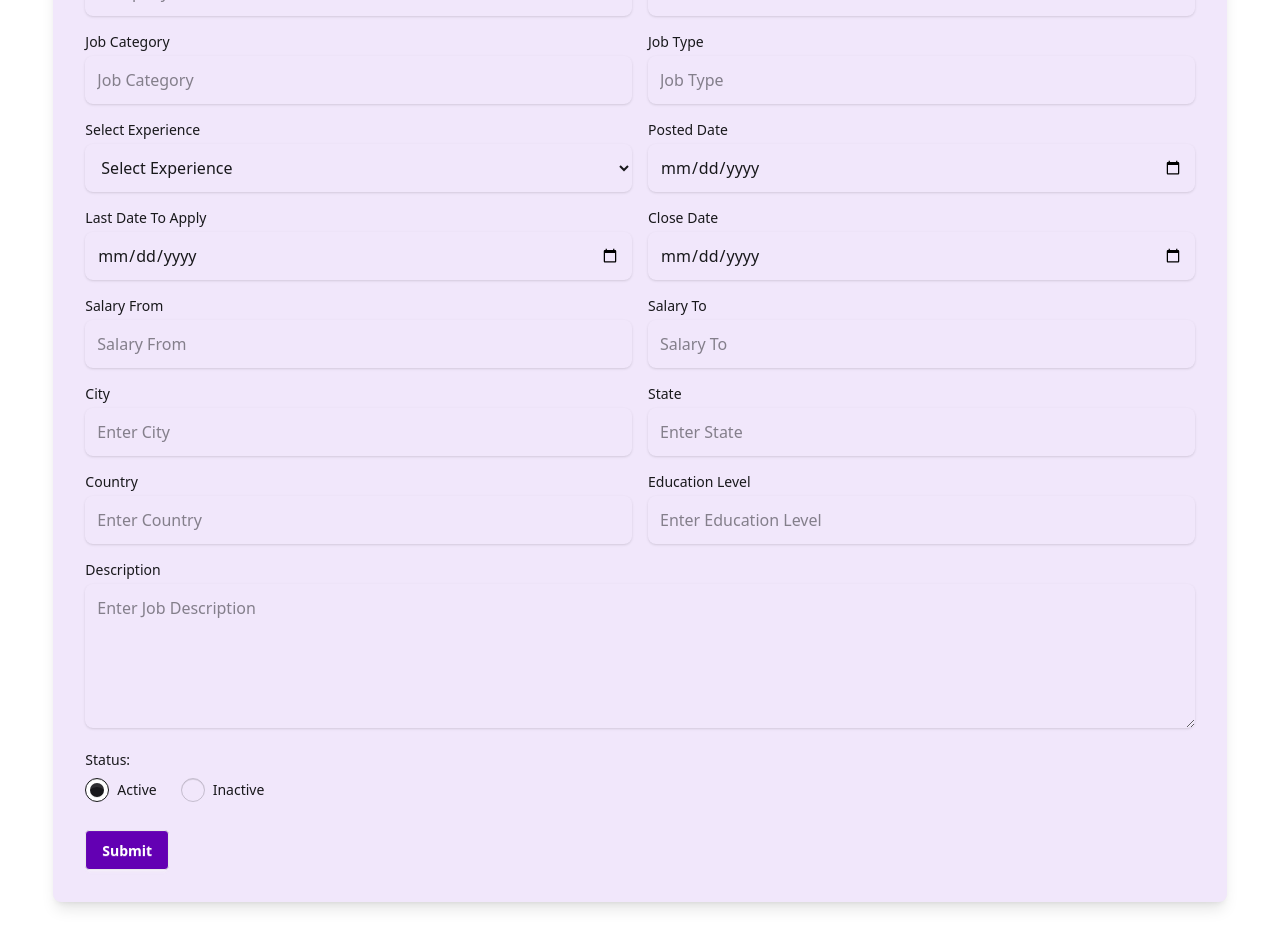
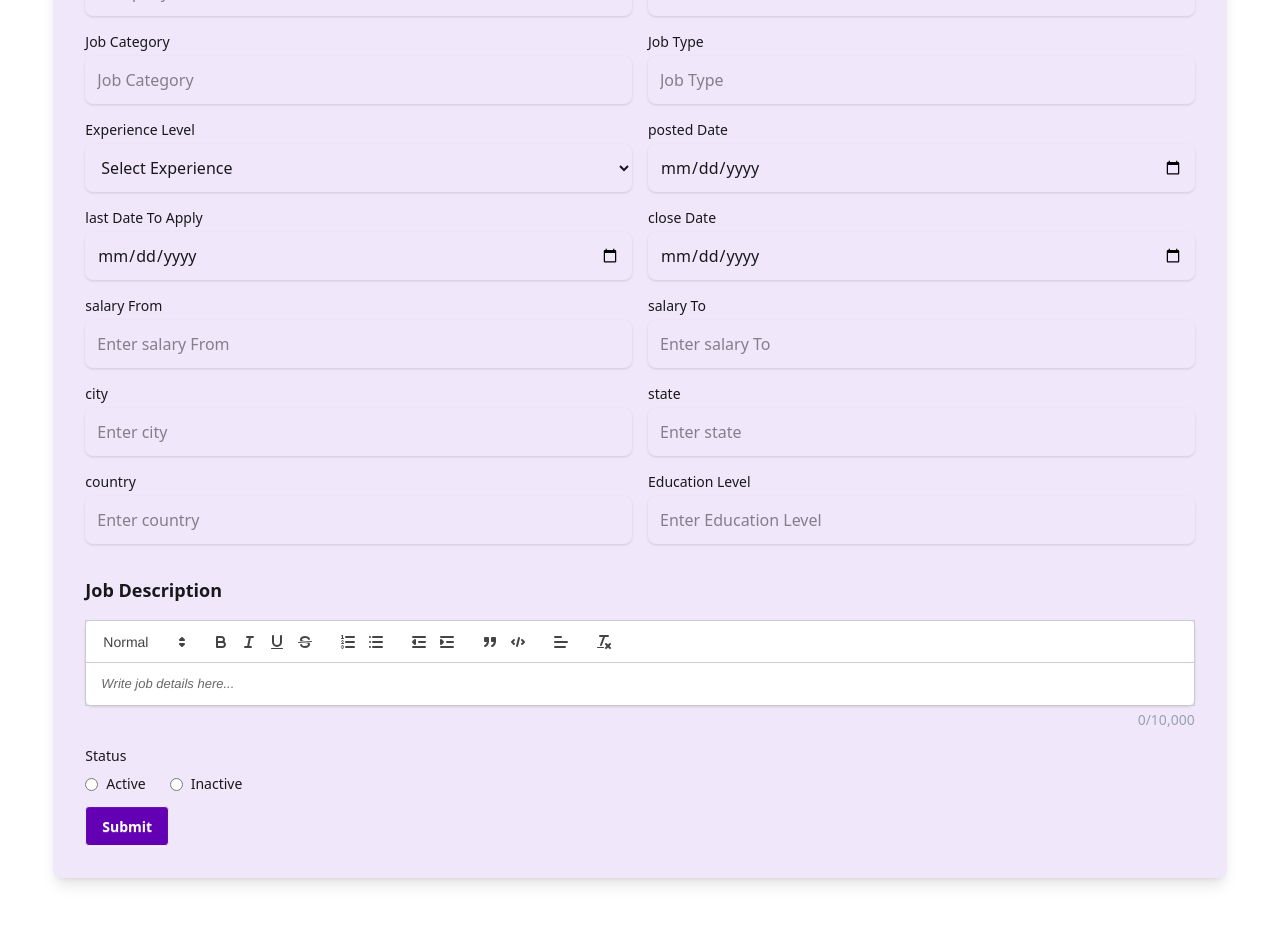
Before and after one commit to Adnan-Rony/University-Career-Placement, a React (Vite) app in the folder Frontend/: page /dashboard/employer/post-job in a window 1280 px wide. Shown: the part 280-1222 px from the top of the page. After the commit the page ends 1198 px from the top, so only its background shows below. Built offline with nearby package versions, Linux system fonts and the light colour scheme; no server answers.

Commit message:
use react quill

```diff
--- /dev/null
+++ b/Frontend/src/Pages/Empoloyer/JobDescriptionEditor.jsx
@@ -0,0 +1,31 @@
+
+import ReactQuill from "react-quill";
+import "react-quill/dist/quill.snow.css"; // Import styles
+
+const JobDescriptionEditor = ({ value, onChange }) => {
+  return (
+    <div className="w-full">
+      <label className="block text-lg font-semibold">Job description</label>
+      <p className="text-sm text-gray-500 mb-2">
+        This will be visible to anyone who views your job post.
+      </p>
+      <ReactQuill
+        theme="snow"
+        value={value}
+        onChange={onChange}
+        placeholder="Write job details here..."
+        modules={{
+          toolbar: [
+            ["bold", "italic"],
+            [{ list: "ordered" }, { list: "bullet" }],
+            [{ align: [] }],
+          ],
+        }}
+        className="bg-white"
+      />
+      <p className="text-gray-400 text-sm text-right mt-1">{value.length}/10,000</p>
+    </div>
+  );
+};
+
+export default JobDescriptionEditor;
--- a/Frontend/src/Pages/Empoloyer/PostJob.jsx
+++ b/Frontend/src/Pages/Empoloyer/PostJob.jsx
@@ -1,58 +1,44 @@
-import React from 'react'
-import { SectionTitle } from '../../Components/Shared/SectionTitle'
-import { useForm } from 'react-hook-form'
+import React, { useState } from "react";
+import { useForm } from "react-hook-form";
+import ReactQuill from "react-quill";
+import "react-quill/dist/quill.snow.css";
+import { SectionTitle } from "../../Components/Shared/SectionTitle";
 
 export const PostJob = () => {
   const {
     register,
     handleSubmit,
-        watch,
     formState: { errors },
-      } = useForm()
+  } = useForm();
+  const [description, setDescription] = useState("");
 
   const onSubmit = (data) => {
     const jobDetails = {
-          companyName: data.companyName,
-          position: data.position,
-          category: data.category,
-          jobType: data.jobType,
-          experience: data.experience,
-          postedDate: data.postedDate,
-          lastDateToApply: data.lastDateToApply,
-          closeDate: data.closeDate,
-          salaryFrom: data.salaryFrom,
-          salaryTo: data.salaryTo,
-          city: data.city,
-          state: data.state,
-          country: data.country,
-          educationLevel: data.educationLevel,
-          description: data.description,
-          status: data.status,
+      ...data,
+      description,
+    };
+    console.log("Job Details:", jobDetails);
   };
 
-        console.log('Job Details:', jobDetails);
-      }
   return (
-    <div className='bg-background container mx-auto my-10 p-4 rounded-lg shadow-lg'>
-        <SectionTitle title={'Post Job'}></SectionTitle>
-        <div>
-        <form onSubmit={handleSubmit(onSubmit)} className='p-4'>
-
-
-
-
-          <div className='grid lg:grid-cols-2 grid-cols-1 gap-4 '>
-
+    <div className="bg-background container mx-auto my-10 p-4 rounded-lg shadow-lg">
+      <SectionTitle title={"Post Job"} />
+      <form onSubmit={handleSubmit(onSubmit)} className="p-4">
+        <div className="grid lg:grid-cols-2 grid-cols-1 gap-4">
           {/* Company Name */}
           <div>
-            <label className="block text-sm font-medium mb-1">Company Name</label>
+            <label className="block text-sm font-medium mb-1">
+              Company Name
+            </label>
             <input
               type="text"
               placeholder="Company Name"
               {...register("companyName", { required: true })}
               className="w-full shadow rounded-lg p-3 focus:ring-2 focus:ring-purple-400 outline-none"
             />
-            {errors.companyName && <span className='text-red-500'>This field is required</span>}
+            {errors.companyName && (
+              <span className="text-red-500">This field is required</span>
+            )}
           </div>
 
           {/* Job Position */}
@@ -64,19 +50,25 @@ export const PostJob = () => {
               {...register("position", { required: true })}
               className="w-full shadow rounded-lg p-3 focus:ring-2 focus:ring-purple-400 outline-none"
             />
-            {errors.position && <span className='text-red-500'>This field is required</span>}
+            {errors.position && (
+              <span className="text-red-500">This field is required</span>
+            )}
           </div>
 
           {/* Job Category */}
           <div>
-            <label className="block text-sm font-medium mb-1">Job Category</label>
+            <label className="block text-sm font-medium mb-1">
+              Job Category
+            </label>
             <input
               type="text"
               placeholder="Job Category"
               {...register("category", { required: true })}
               className="w-full shadow rounded-lg p-3 focus:ring-2 focus:ring-purple-400 outline-none"
             />
-            {errors.category && <span className='text-red-500'>This field is required</span>}
+            {errors.category && (
+              <span className="text-red-500">This field is required</span>
+            )}
           </div>
 
           {/* Job Type */}
@@ -88,181 +80,158 @@ export const PostJob = () => {
               {...register("jobType", { required: true })}
               className="w-full shadow rounded-lg p-3 focus:ring-2 focus:ring-purple-400 outline-none"
             />
-            {errors.jobType && <span className='text-red-500'>This field is required</span>}
+            {errors.jobType && (
+              <span className="text-red-500">This field is required</span>
+            )}
           </div>
 
-          {/* Select Experience */}
+          {/* Experience */}
           <div>
-            <label className="block text-sm font-medium mb-1">Select Experience</label>
-            <select {...register("experience", { required: true })} className="w-full shadow rounded-lg p-3 focus:ring-2 focus:ring-purple-400 outline-none">
+            <label className="block text-sm font-medium mb-1">
+              Experience Level
+            </label>
+            <select
+              {...register("experience", { required: true })}
+              className="w-full shadow rounded-lg p-3 focus:ring-2 focus:ring-purple-400 outline-none"
+            >
               <option value="">Select Experience</option>
               <option value="Entry Level">Entry Level</option>
               <option value="Mid Level">Mid Level</option>
               <option value="Senior Level">Senior Level</option>
             </select>
-            {errors.experience && <span className='text-red-500'>This field is required</span>}
+            {errors.experience && (
+              <span className="text-red-500">This field is required</span>
+            )}
           </div>
 
-          {/* Posted Date */}
-          <div>
-            <label className="block text-sm font-medium mb-1">Posted Date</label>
+          {/* Dates */}
+          {["postedDate", "lastDateToApply", "closeDate"].map((field) => (
+            <div key={field}>
+              <label className="block text-sm font-medium mb-1">
+                {field.replace(/([A-Z])/g, " $1")}
+              </label>
               <input
                 type="date"
-              {...register("postedDate", { required: true })}
+                {...register(field, { required: true })}
                 className="w-full shadow rounded-lg p-3 focus:ring-2 focus:ring-purple-400 outline-none"
               />
-            {errors.postedDate && <span className='text-red-500'>This field is required</span>}
+              {errors[field] && (
+                <span className="text-red-500">This field is required</span>
+              )}
             </div>
+          ))}
 
-          {/* Last Date To Apply */}
-          <div>
-            <label className="block text-sm font-medium mb-1">Last Date To Apply</label>
+          {/* Salary */}
+          {["salaryFrom", "salaryTo"].map((field) => (
+            <div key={field}>
+              <label className="block text-sm font-medium mb-1">
+                {field.replace(/([A-Z])/g, " $1")}
+              </label>
               <input
-              type="date"
-              {...register("lastDateToApply", { required: true })}
+                type="number"
+                placeholder={`Enter ${field.replace(/([A-Z])/g, " $1")}`}
+                {...register(field, { required: true })}
                 className="w-full shadow rounded-lg p-3 focus:ring-2 focus:ring-purple-400 outline-none"
               />
-            {errors.lastDateToApply && <span className='text-red-500'>This field is required</span>}
+              {errors[field] && (
+                <span className="text-red-500">This field is required</span>
+              )}
             </div>
+          ))}
 
-          {/* Close Date */}
-          <div>
-            <label className="block text-sm font-medium mb-1">Close Date</label>
+          {/* Location */}
+          {["city", "state", "country"].map((field) => (
+            <div key={field}>
+              <label className="block text-sm font-medium mb-1">
+                {field.replace(/([A-Z])/g, " $1")}
+              </label>
               <input
-              type="date"
-              {...register("closeDate", { required: true })}
+                type="text"
+                placeholder={`Enter ${field}`}
+                {...register(field, { required: true })}
                 className="w-full shadow rounded-lg p-3 focus:ring-2 focus:ring-purple-400 outline-none"
               />
-            {errors.closeDate && <span className='text-red-500'>This field is required</span>}
+              {errors[field] && (
+                <span className="text-red-500">This field is required</span>
+              )}
             </div>
+          ))}
 
-          {/* Salary From */}
+          {/* Education Level */}
           <div>
-            <label className="block text-sm font-medium mb-1">Salary From</label>
-            <input
-              type="number"
-              placeholder="Salary From"
-              {...register("salaryFrom", { required: true })}
-              className="w-full shadow rounded-lg p-3 focus:ring-2 focus:ring-purple-400 outline-none"
-            />
-            {errors.salaryFrom && <span className='text-red-500'>This field is required</span>}
-          </div>
-
-          {/* Salary To */}
-          <div>
-            <label className="block text-sm font-medium mb-1">Salary To</label>
-            <input
-              type="number"
-              placeholder="Salary To"
-              {...register("salaryTo", { required: true })}
-              className="w-full shadow rounded-lg p-3 focus:ring-2 focus:ring-purple-400 outline-none"
-            />
-            {errors.salaryTo && <span className='text-red-500'>This field is required</span>}
-          </div>
-
-          {/* Enter City */}
-          <div>
-            <label className="block text-sm font-medium mb-1">City</label>
-            <input
-              type="text"
-              placeholder="Enter City"
-              {...register("city", { required: true })}
-              className="w-full shadow rounded-lg p-3 focus:ring-2 focus:ring-purple-400 outline-none"
-            />
-            {errors.city && <span className='text-red-500'>This field is required</span>}
-          </div>
-
-          {/* Enter State */}
-          <div>
-            <label className="block text-sm font-medium mb-1">State</label>
-            <input
-              type="text"
-              placeholder="Enter State"
-              {...register("state", { required: true })}
-              className="w-full shadow rounded-lg p-3 focus:ring-2 focus:ring-purple-400 outline-none"
-            />
-            {errors.state && <span className='text-red-500'>This field is required</span>}
-          </div>
-
-          {/* Enter Country */}
-          <div>
-            <label className="block text-sm font-medium mb-1">Country</label>
-            <input
-              type="text"
-              placeholder="Enter Country"
-              {...register("country", { required: true })}
-              className="w-full shadow rounded-lg p-3 focus:ring-2 focus:ring-purple-400 outline-none"
-            />
-            {errors.country && <span className='text-red-500'>This field is required</span>}
-          </div>
-
-          {/* Enter Education Level */}
-          <div>
-            <label className="block text-sm font-medium mb-1">Education Level</label>
+            <label className="block text-sm font-medium mb-1">
+              Education Level
+            </label>
             <input
               type="text"
               placeholder="Enter Education Level"
               {...register("educationLevel", { required: true })}
               className="w-full shadow rounded-lg p-3 focus:ring-2 focus:ring-purple-400 outline-none"
             />
-            {errors.educationLevel && <span className='text-red-500'>This field is required</span>}
+            {errors.educationLevel && (
+              <span className="text-red-500">This field is required</span>
+            )}
           </div>
 
           {/* Job Description */}
-          <div className='col-span-2'>
-            <label className="block text-sm font-medium mb-1">Description</label>
-            <textarea rows="5"
-              placeholder="Enter Job Description"
-              {...register("description", { required: true })}
-              className="w-full shadow rounded-lg p-3 focus:ring-2 focus:ring-purple-400 outline-none"
+          <div className="col-span-2 ">
+            <label className="block text-lg font-semibold my-4">
+              Job Description
+            </label>
+
+            <ReactQuill
+              theme="snow"
+              value={description}
+              onChange={setDescription}
+              placeholder="Write job details here..."
+              modules={{
+                toolbar: [
+                  [{ header: [1, 2, 3, false] }], // Headings
+                  ["bold", "italic", "underline", "strike"], // Text formatting
+                  [{ list: "ordered" }, { list: "bullet" }], // Lists
+                  [{ indent: "-1" }, { indent: "+1" }], // Indentation
+                  ["blockquote", "code-block"], // Block elements
+                  [{ align: [] }], // Alignment
+                  ["clean"], // Clear formatting
+                  ["undo", "redo"], // Undo/redo
+                ],
+              }}
+              className="bg-white border-none shadow-sm rounded-lg"
             />
-            {errors.description && <span className='text-red-500'>This field is required</span>}
+            <p className="text-gray-400 text-sm text-right mt-1">
+              {description.length}/10,000
+            </p>
           </div>
 
           {/* Status */}
-<div className="mb-4 col-span-2">
-  <label className="block text-sm font-medium mb-2">Status:</label>
+          <div className="col-span-2">
+            <label className="block text-sm font-medium mb-2">Status</label>
             <div className="flex gap-6">
-    <div className="flex items-center gap-2">
+              {["Active", "Inactive"].map((status) => (
+                <div key={status} className="flex items-center gap-2">
                   <input
                     type="radio"
                     {...register("status", { required: true })}
-        name="status"
-         value="Active"
-        className="radio "
-        defaultChecked
+                    value={status}
                   />
-      <p className="text-sm">Active</p>
+                  <p className="text-sm">{status}</p>
                 </div>
-    <div className="flex items-center gap-2">
-      <input
-        type="radio"
-        name="status"
-         value="Inactive"
-        className="radio "
-        {...register("status", { required: true })}
-      />
-          {errors.status && <span>This field is required</span>}
-      <p className="text-sm">Inactive</p>
+              ))}
             </div>
+            {errors.status && (
+              <span className="text-red-500">This field is required</span>
+            )}
           </div>
         </div>
 
-          </div>
-
-
         {/* Submit Button */}
-         <div className='mt-3'>
-         <input className='btn bg-r-primary text-white hover:bg-r-accent' type="submit" />
+        <div className="mt-3">
+          <input
+            className="btn bg-r-primary text-white hover:bg-r-accent"
+            type="submit"
+          />
         </div>
       </form>
-
-
-        <div>
-
     </div>
-
-        </div>
-    </div>
-  )
-}
+  );
+};
```
Also changed, not shown: Frontend/package.json (+5 -2 lines), 1 other file (tests, documents, lock files or other folders). Lines whose indentation alone changed are shown as unchanged.
